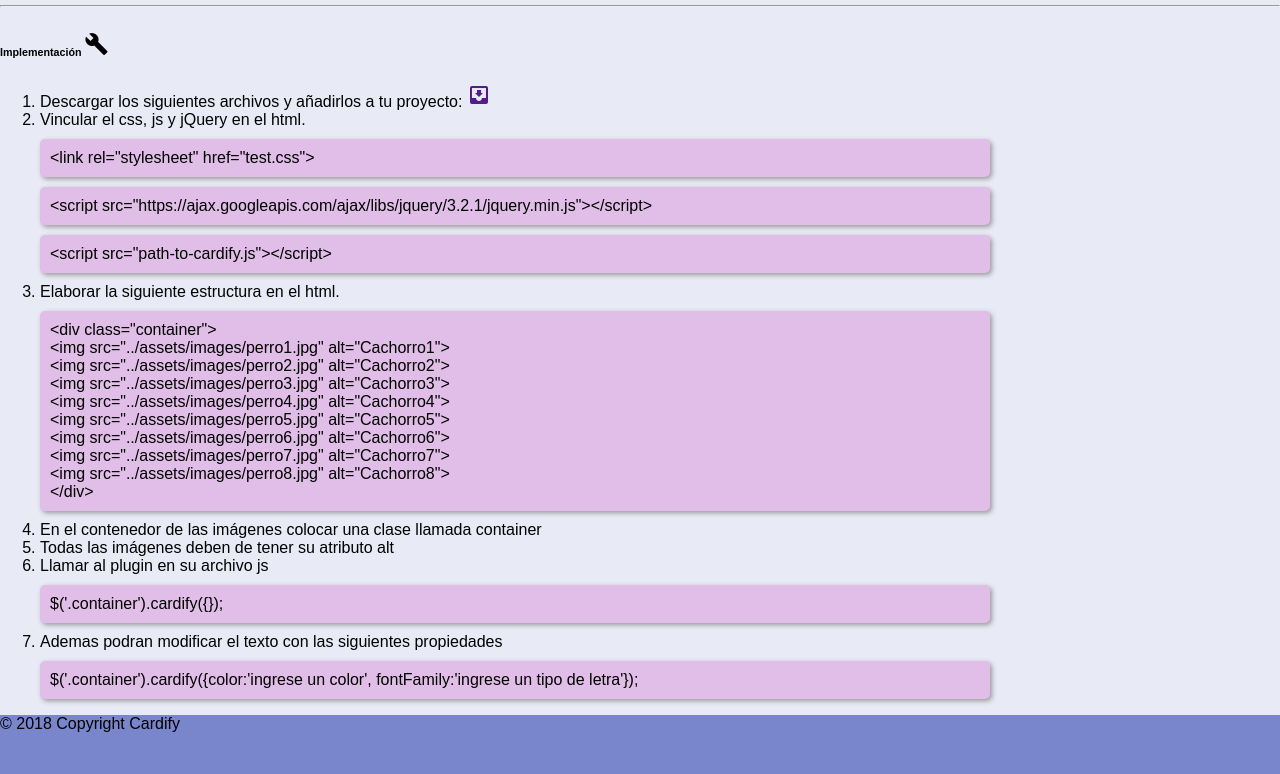
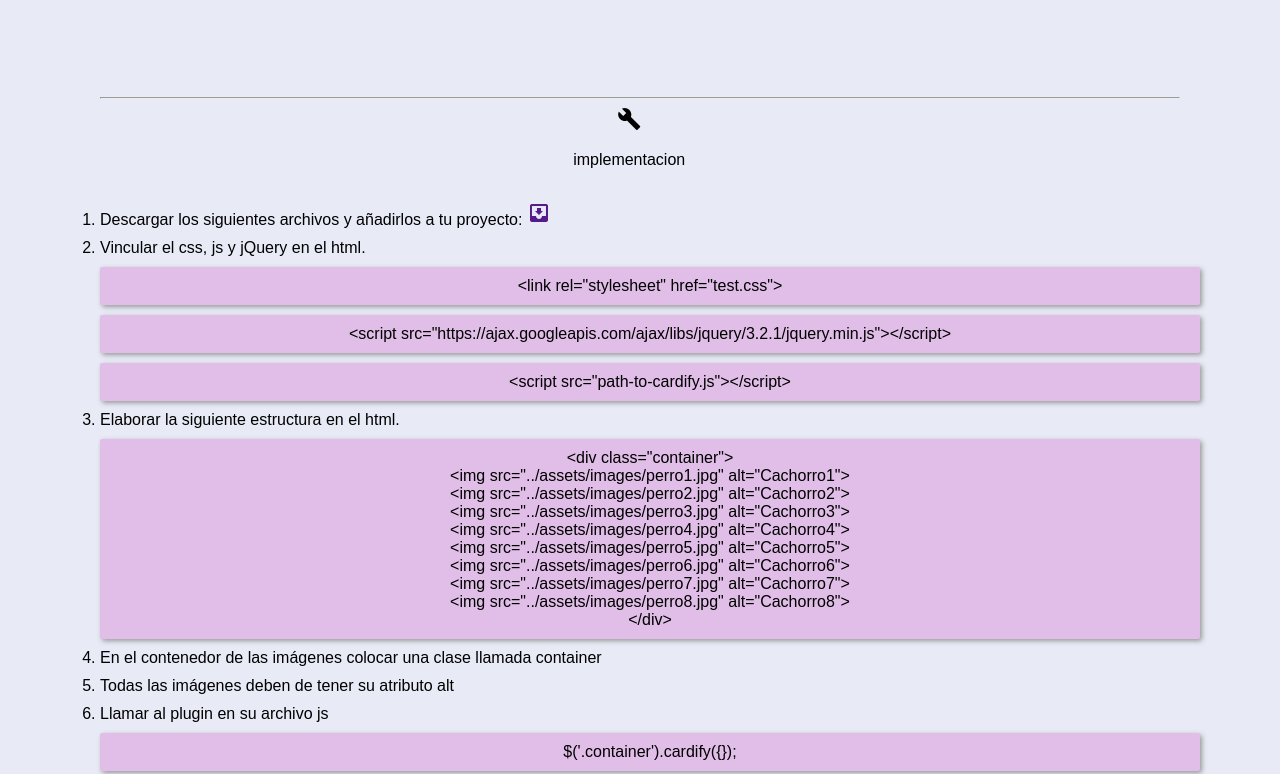
Before and after one commit to katherinelef/sass-oechsle, a plain HTML site: page index.html in a window 1280 px wide. Shown: the part 743-1517 px from the top of the page. Drawn offline with Linux system fonts and the light colour scheme.

Commit message:
seccion implementacion y footer

```diff
--- a/css/main.sass
+++ b/css/main.sass
@@ -1,5 +1,11 @@
 @import _variables
 @import _mixins
+
+%text-icon
+     display: inline-block
+     width: 49%
+     box-sizing: border-box
+     text-align: center
 
 body
      font-family: $font-family
@@ -38,10 +44,10 @@ nav
           padding: 10px
           text-align: center
           &:hover
-               @include box(100%,$hover,5px,2px 2px 5px transparent)
+               +box(100%,$hover,5px,2px 2px 5px transparent)
 
 .box-img
-     @include box(30%,transparent,0px,2px 2px 5px $sombra)
+     +box(30%,transparent,0px,2px 2px 5px $sombra)
      border: 1px solid transparent
      margin: auto
      margin-top: 2%
@@ -56,14 +62,28 @@ nav
           margin: 20px 0px 20px 0px
           display: block
 .box-info
-     display: inline-block
-     width: 49%
-     box-sizing: border-box
-     text-align: center
+     @extend %text-icon
      padding: 50px 100px 50px 100px
+
 .implementacion
+     margin: 100px
+     ol
+          padding: 0px
+     li
+          margin: 10px 0px
      span
-          @include box(75%,$pink,5px,2px 2px 5px $sombra)
+          +box(100%,$pink,2px,2px 2px 5px $sombra)
           display: block
-          margin: 10px 0px 10px 0px
+          margin: 10px 0px
           padding: 10px
+          text-align: center
+
+.box-implementacion
+     @extend %text-icon
+     transform: translateX(50%)
+
+footer
+     div
+          text-align: center
+          color: $white
+          transform: translateY(250%)
--- a/index.html
+++ b/index.html
@@ -60,9 +60,10 @@
       <div>
         <hr>
         <div>
-          <h6>Implementación
+            <div class="box-implementacion">
             <i class="material-icons">build</i>
-          </h6>
+            <p>implementacion</p>
+        </div>
           <ol>
             <li>Descargar los siguientes archivos y añadirlos a tu proyecto:
               <a href="">
@@ -81,9 +82,7 @@
               </span>
 
             <li>Elaborar la siguiente estructura en el html.</li>
-            <div>
-              <div>
-                <div>
+
                   <span>
                     &lt;div class="container"&gt;
                     <br> &lt;img src="../assets/images/perro1.jpg" alt="Cachorro1"&gt;
@@ -96,31 +95,21 @@
                     <br> &lt;img src="../assets/images/perro8.jpg" alt="Cachorro8"&gt;
                     <br> &lt;/div&gt;
                   </span>
-                </div>
-              </div>
-            </div>
+
             <li>En el contenedor de las imágenes colocar una clase llamada container</li>
             <li>Todas las imágenes deben de tener su atributo alt</li>
             <li>Llamar al plugin en su archivo js</li>
-            <div>
-              <div>
-                <div>
+
                   <span>
                     $('.container').cardify({});
                   </span>
-                </div>
-              </div>
-            </div>
+
             <li>Ademas podran modificar el texto con las siguientes propiedades</li>
-            <div>
-              <div>
-                <div>
+
                   <span>
                     $('.container').cardify({color:'ingrese un color', fontFamily:'ingrese un tipo de letra'});
                   </span>
-                </div>
-              </div>
-            </div>
+
           </ol>
         </div>
       </div>
```
Also changed, not shown: css/main.css, 1 other file.
